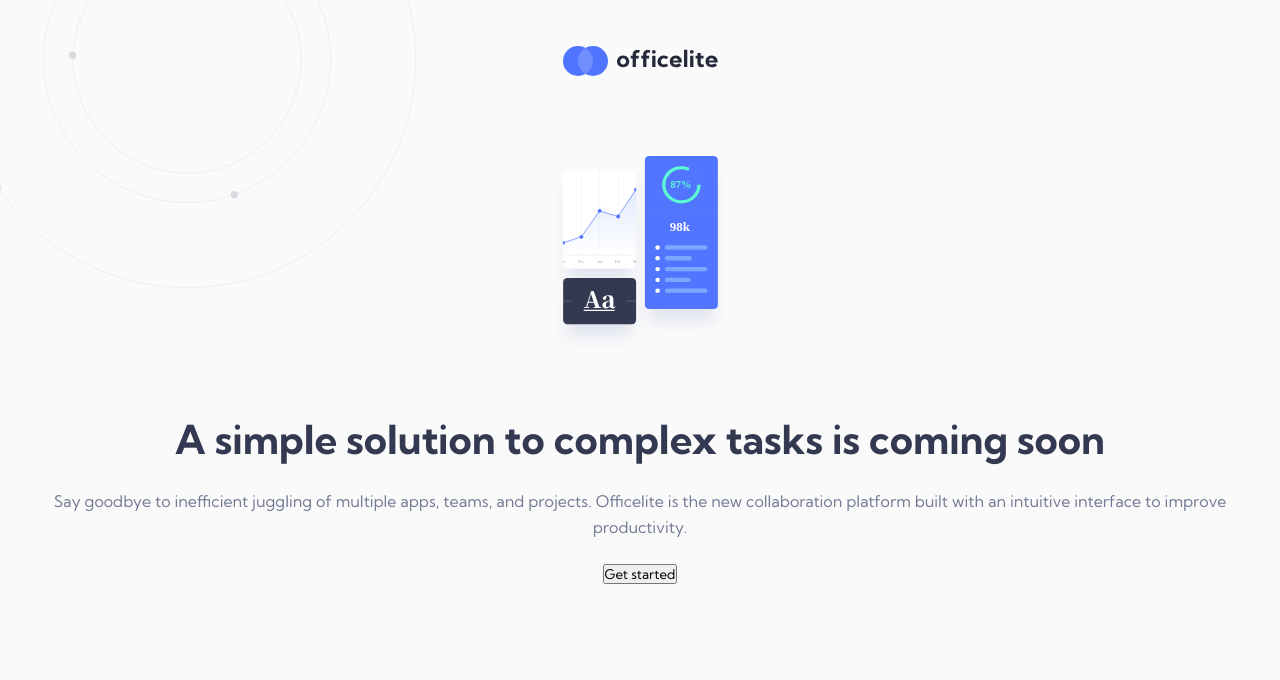
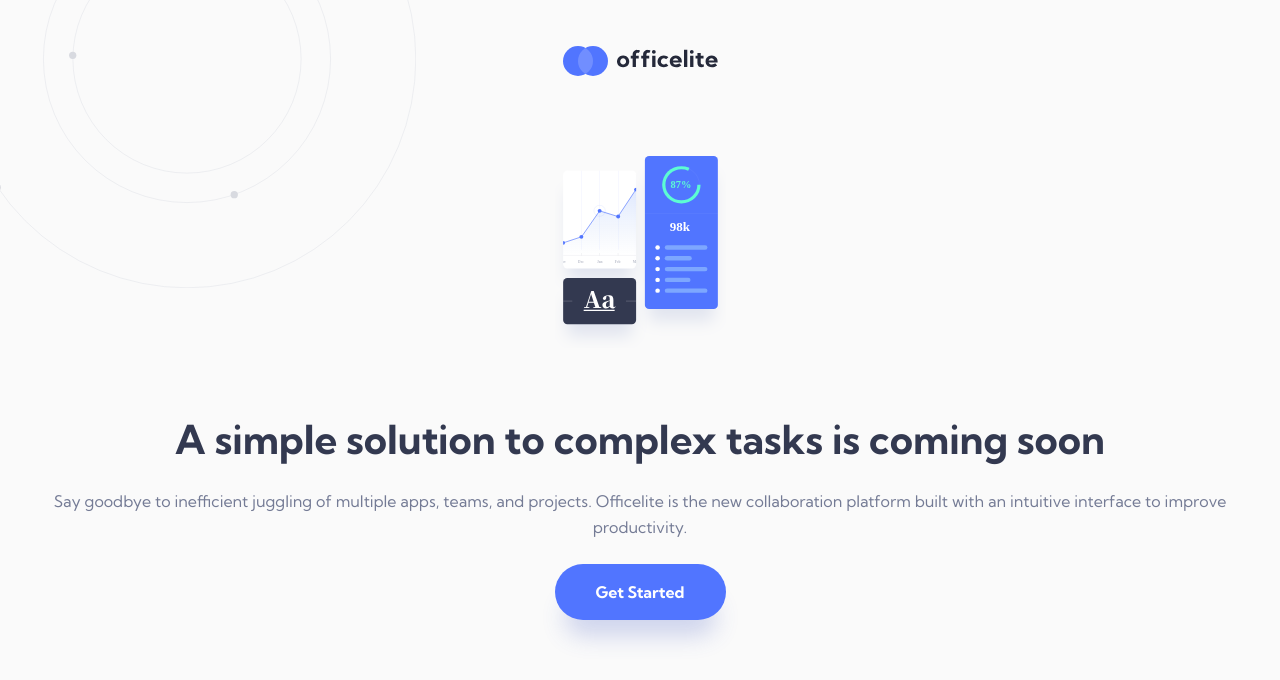
Before and after one commit to caarlosdamian/officelite, a React (Vite) app: page / in a window 1280 px wide. Shown: the top 680 px of the page. Built offline with nearby package versions, Linux system fonts and the light colour scheme.

Commit message:
feat(home): added top home styling

```diff
--- /dev/null
+++ b/src/components/button/Button.scss
@@ -0,0 +1,41 @@
+.button {
+  border-radius: 28px;
+  padding: 14px;
+  min-width: 171px;
+  font-weight: 700;
+  font-size: 16px;
+  line-height: 28px;
+  text-align: center;
+  cursor: pointer;
+  box-shadow: 0px 25px 25px -10px rgba(63, 91, 194, 0.247159);
+  border-radius: 28px;
+
+  &.primary {
+    background: #5175ff;
+    color: #ffffff;
+    &:hover {
+      background: #829cff;
+    }
+  }
+
+  &.secondary {
+    background: #5175ff;
+    mix-blend-mode: normal;
+    opacity: 0.15;
+    color: #5175ff;
+
+    &:hover {
+      background: #5175ff;
+      mix-blend-mode: normal;
+      opacity: 0.25;
+    }
+  }
+
+  &.third {
+    background: #ffffff;
+    color: #5175ff;
+    &:hover {
+      color: #829cff;
+    }
+  }
+}
--- /dev/null
+++ b/src/components/button/Button.tsx
@@ -0,0 +1,11 @@
+import React from "react";
+import "./Button.scss";
+
+interface ButtonI {
+  label: string;
+  variant: "primary" | "secondary" | "third";
+}
+
+export const Button = ({ variant, label }: ButtonI) => {
+  return <div className={`button ${variant}`}>{label}</div>;
+};
--- a/src/pages/home/Home.tsx
+++ b/src/pages/home/Home.tsx
@@ -1,5 +1,6 @@
 import "./Home.scss";
 import { charts } from "../../assets/";
+import { Button } from "../../components/button/Button";
 
 export const Home = () => {
   return (
@@ -9,9 +10,15 @@ export const Home = () => {
           <img src={charts} alt="charts" className="home-top-left-img" />
         </div>
         <div className="home-top-right">
-          <h1 className="home-top-right-title">A simple solution to complex tasks is coming soon</h1>
-          <span className="home-top-right-subtitle">Say goodbye to inefficient juggling of multiple apps, teams, and projects. Officelite is the new collaboration platform built with an intuitive interface to improve productivity.</span>
-          <button>Get started</button>
+          <h1 className="home-top-right-title">
+            A simple solution to complex tasks is coming soon
+          </h1>
+          <span className="home-top-right-subtitle">
+            Say goodbye to inefficient juggling of multiple apps, teams, and
+            projects. Officelite is the new collaboration platform built with an
+            intuitive interface to improve productivity.
+          </span>
+          <Button variant="primary" label="Get Started" />
         </div>
       </div>
       <div className="home-middle"></div>
```
